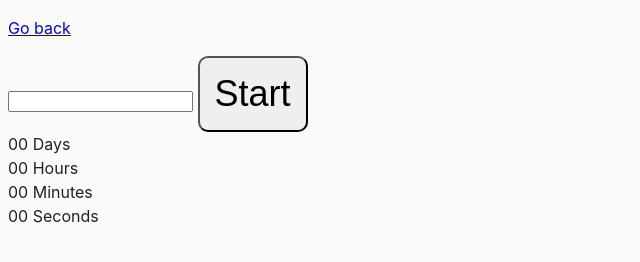
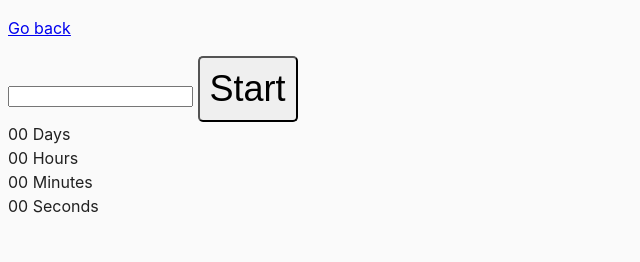
Before and after one commit to dreamkaman/goit-js-hw-09, a website built with Parcel: page src/02-timer.html in a window 1280 px wide. Shown: the whole page, without its empty margins (0-640 px from the left). Built offline with nearby package versions, Linux system fonts and the light colour scheme.

Commit message:
Update common.css

```diff
--- a/src/css/common.css
+++ b/src/css/common.css
@@ -27,8 +27,8 @@ button {
   display: inline-block;
   cursor: pointer;
   font-size: 36px;
-  padding: 15px;
-  border-radius: 10px;
+  padding: 10px;
+  border-radius: 5px;
 }
 
 button:not(:last-child) {
```
